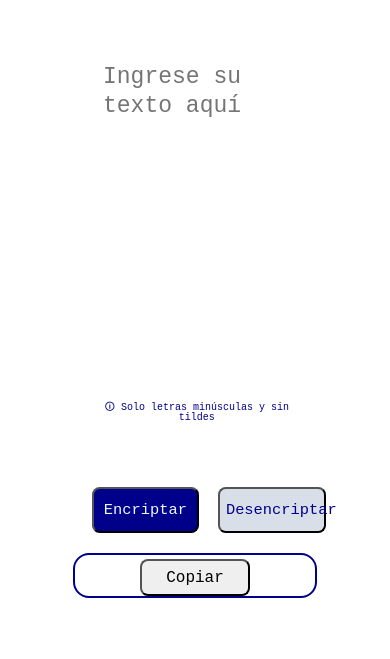
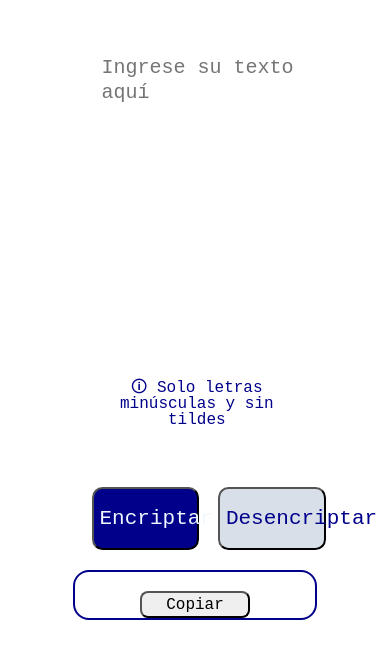
Before and after one commit to ealvan/EncriptadorOne, a plain HTML site: page index.html in a window 390 px wide. Both pictures are taken after a click on the button "Encriptar". Shown: the part 93-752 px from the top of the page. Drawn offline with Linux system fonts and the light colour scheme; a web font is replaced by a local one.

Commit message:
adding CSS transtions and improving my responsive design

```diff
--- a/css/styles.css
+++ b/css/styles.css
@@ -40,7 +40,7 @@ main{
     align-items: center;
 }
 .general-textarea{
-    font-size: 23px;
+    font-size: 1.5em;
     color: darkblue;
     background-color: transparent;
     font-family: 'Yeon Sung', 'Courier New', Courier, monospace;
@@ -50,7 +50,7 @@ main{
 }
 #mytextarea{
     width: 100%;
-    height: 40%;
+    height: 80%;
     padding: 0.5em;
     border: none;
     resize: none;
@@ -77,7 +77,7 @@ main{
 #encrypt,#desencrypt{
     width: 46%;
     height: 3em;
-    font-size: 1.1em;
+    font-size: 1.5em;
     border-radius: 0.5em;
     font-family: 'Yeon Sung', 'Courier New', Courier, monospace;
 }
@@ -91,23 +91,38 @@ main{
 #encrypt{
     background-color: darkblue;
     color: aliceblue;
+    transition: background-color 400ms linear;
+}
+#encrypt:hover{
+    background-color: rgb(30, 208, 235);
+    color: darkblue;
+    transform: rotate(-6deg);
+    cursor:pointer;
 }
 #desencrypt{
     background-color: #D8DFE8;
     color: darkblue;
 }
-
+#desencrypt:hover{
+    background-color: rgb(9, 59, 125);
+    color: rgb(0, 255, 221);
+    transform: rotate(6deg);
+    cursor:pointer;
+}
 .card{
-    width: 25%;
+    width: 23%;
+    height: 34em;
     display: flex;
     flex-direction: column;
     justify-content: space-around;
     border-radius: 0.8em;
     border: 0.1em  solid darkblue;
     margin-top: 1em;
+    margin-bottom: 1em;
     align-items: center;
 }
 .card #image{
+    width: 80%;
     height: 50%;
 }
 .card #image img{
@@ -153,12 +168,18 @@ main{
     .main-content{
          display: inline-block;
          margin-left: 1em;
+
     }
     .card{
         margin-top: 1em;
         margin-right: auto;
         margin-left: auto;
         width: 12em;
+        height: auto;
+    }
+    #mytextarea{
+        font-size: 1em;
+        height: 40%;
     }
     .card #image{
         display: none;
@@ -183,8 +204,13 @@ main{
         width: 4em;
     }
     #notification{
-        align-self: flex-start;
-        font-size: 10px;
+        align-self: center;
+        font-size: 0.8em;
+        height: 10%;
+    }
+
+    #notificacion::first-letter{
+        font-size: 6em;
     }
     .header {
       display: block;
@@ -193,6 +219,12 @@ main{
         font-size: 0.7em;
     }
     .copy-button{
-        font-size: 16px;
-    }
+        font-size: 1.2em;
+    }/*
+    .copy-button:hover{
+        font-size: 1.2em;
+        background-color: blue;
+        color:azure;
+    } */
+
 }
--- a/js/script.js
+++ b/js/script.js
@@ -84,14 +84,18 @@ function changeCard(card,encrypted){
 
     if( window.innerWidth <= 480){
         // textarea.setAttribute("width","100%");
-        textarea.style.height = (1.1*encrypted.length) + "px";
-
+        textarea.style.height = (1.4*(encrypted.length)) + "px";
+        textarea.style.fontSize="0.7em";
+        textarea.style.width="90%";
+        button.style.fontSize="0.8em";
+        button.style.height="1.7em";
+        button.style.marginTop="15px";
         // textarea.setAttribute("height","auto");
         // textarea.setAttribute("overflow-y", "visible");
     }else{
-        textarea.setAttribute("width","80%");
+        textarea.style.width="80%";
         textarea.setAttribute("rows",15);
-
+        textarea.style.fontSize="1.2em";
     }
 
     textarea.setAttribute("id","encrypted-text");
@@ -100,6 +104,18 @@ function changeCard(card,encrypted){
 
     button.innerHTML="Copiar";
     button.classList.add("copy-button");
+    button.style.cursor = "pointer";
+    button.style.transition="background-color 300ms linear";
+    button.addEventListener("mouseenter",function(event){
+        this.style.backgroundColor = "darkblue";
+        this.style.color="azure";
+        this.style.fontSize ="1.4em";
+    });
+    button.addEventListener("mouseleave",function(event){
+        this.style.backgroundColor = "#D8DFE8";
+        this.style.color="darkblue";
+        this.style.fontSize ="1.1em";
+    });
 
     card.appendChild(textarea);
     card.appendChild(button);
```
